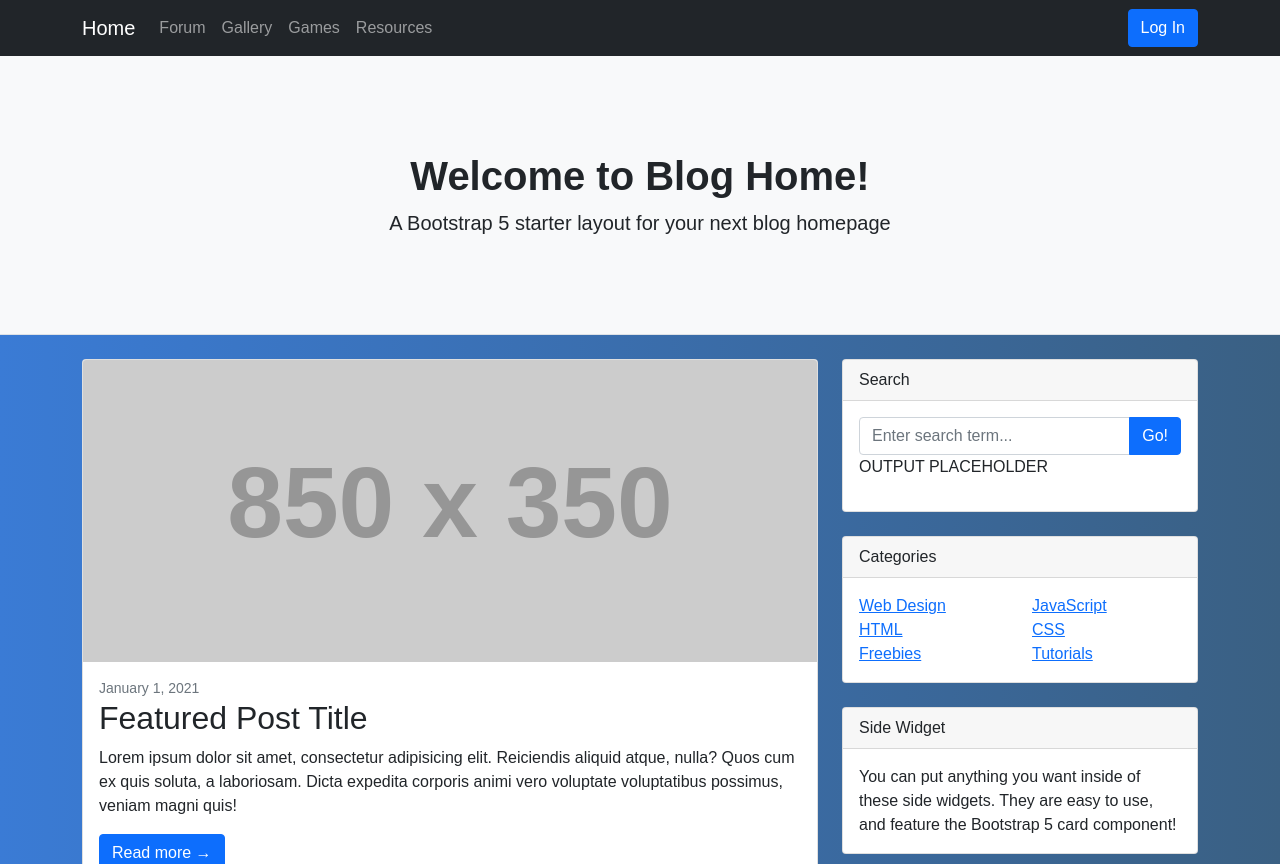
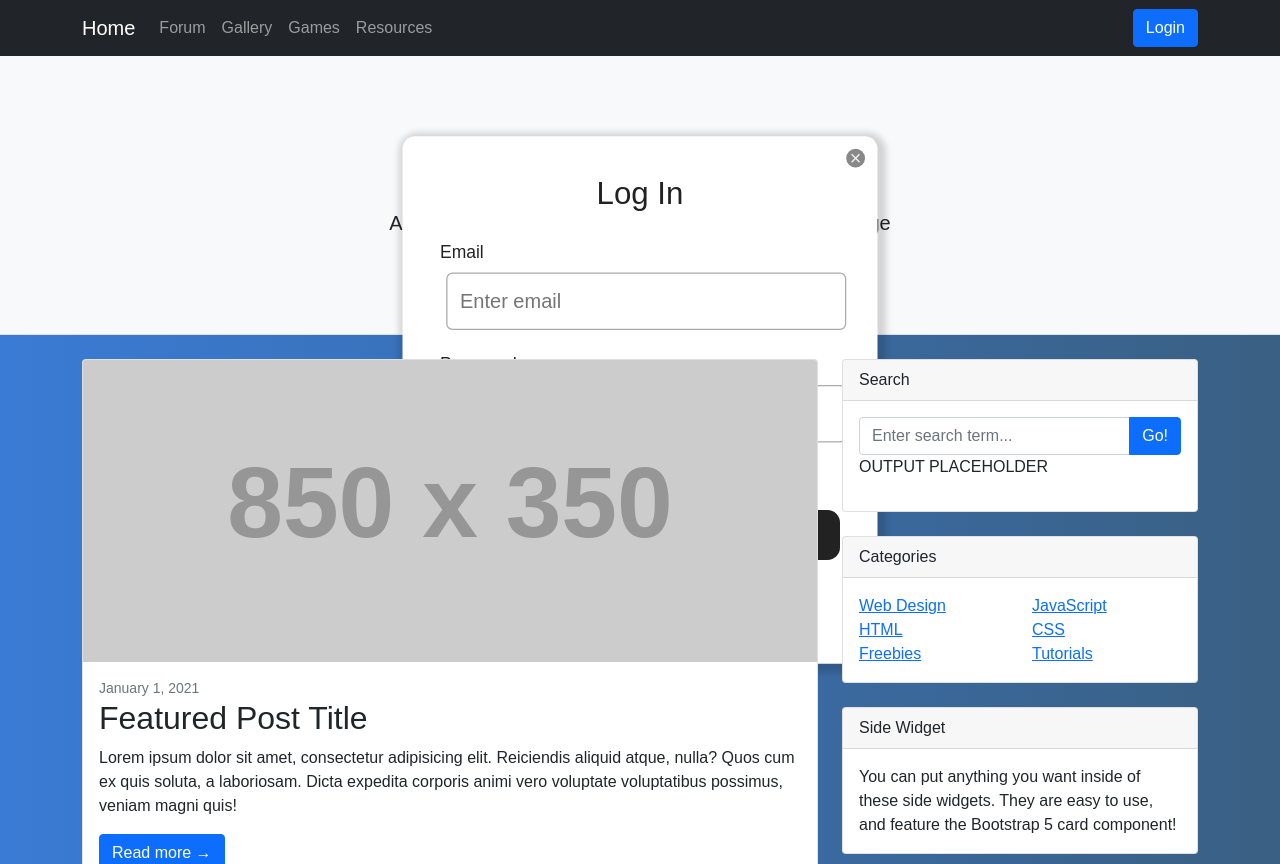
Before and after one commit to Aweesam/cen4010_fa21_g08, a PHP site: page /index.html in a window 1280 px wide. Shown: the top 864 px of the page. Run offline with PHP 8.4, Linux system fonts and the light colour scheme; grey boxes labelled with a size stand in for pictures from a placeholder-image service; some libraries are stand-ins or nearby versions.

Commit message:
new signup/login

```diff
--- a/Milestone 4/Prototype/Signup/signup.html
+++ b/Milestone 4/Prototype/Signup/signup.html
@@ -13,12 +13,10 @@
             <button type="button" class="signup-btn">Sign up</button>
             <hr>
             <p class="or">OR</p>
-            <button type="button" class="google-btn">Login with Google</button>
+            <a href="mail.google.com"><button type="button" class="google-btn">Login with Google </button></a>
             <p>Do you have an account? <a href="index.html">Sign in</a>  </p>
         </form>
     </div>
 </body>
 
-
-
 </html>
--- a/Milestone 4/Prototype/css/login.css
+++ b/Milestone 4/Prototype/css/login.css
@@ -27,24 +27,24 @@ body {
 }
 .popup {
     position: absolute;
-    top: -150%;
+    top: 50%;
     left: 50%;
-    /*opacity: 0;*/
-    transform: translate(-50%,-50%) /*scale(1.25)*/;
+    opacity: 1;
+    transform: translate(-50%,-50%) scale(1.25);
     width: 380px;
     padding: 20px 30px;
     background: #fff;
     box-shadow: 2px 2px 5px 5px rgba(0,0,0,0.15);
     border-radius: 10px;
-    transition: top 0ms ease-in-out 200ms,left
+    transition: top 0ms ease-in-out 200ms,
                 opacity 200ms ease-in-out 0ms,
                 transform 200ms ease-in-out 0ms;
 }
 .popup.active{
     top: 50%;
     opacity: 1;
-    transform: translate(-50%,-50%) scale(1.25);
-    transition: top 0ms ease-in-out 200ms,left
+    transform: translate(-50%,-50%) scale(1);
+    transition: top 0ms ease-in-out 200ms,
                 opacity 200ms ease-in-out 0ms,
                 transform 200ms ease-in-out 0ms;
 
@@ -99,6 +99,18 @@ body {
     border-radius: 10px;
     cursor: pointer;
 }
+.popup .forgot-pass{
+    text-align: center;
+}
+.popup .forgot-pass a:hover{
+    text-decoration: underline;
+}
+.popup .signup-link{
+    text-align: center;
+}
+.popup .signup-link a:hover{
+    text-decoration: underline;
+}
 .popup .form-element .form-element a {
     display: block;
     text-align: right;
--- a/Milestone 4/Prototype/css/signup.css
+++ b/Milestone 4/Prototype/css/signup.css
@@ -42,8 +42,8 @@ button{
 .signup-btn{
     background-color: #1c8adb;
 }
-.google.btn{
-    background-color: #21afde;
+.google-btn{
+    background-color: #de7621;
 }
 a{
     text-decoration: none;
--- a/Milestone 4/Prototype/index.html
+++ b/Milestone 4/Prototype/index.html
@@ -10,15 +10,8 @@
         <link rel="icon" type="image/x-icon" href="assets/favicon.ico" />
         <!-- Core theme CSS (includes Bootstrap)-->
         <link href="css/styles.css" rel="stylesheet" />
-        <link rel="stylesheet" href="css/login.css" />
-        <script>
-            document.querySelector("#show-login").addEventListener("click",function() {
-            document.querySelector(".popup").classList.add("active");
-            });
-            document.querySelector("#.popup .close-btn").addEventListener("click",function() {
-            document.querySelector(".popup").classList.remove("active");
-            });
-        </script>
+        <link rel="stylesheet" href="login.css" />
+        <script src="login.js"></script>
     </head>
     <body>
         <!-- Responsive navbar-->
@@ -35,7 +28,7 @@
                     </ul>
                     <ul class="navbar-nav ms-auto">
                         <li class="nav-item">
-                            <button type="button" class="btn btn-primary" id="show-login">Log In</button>
+                            <button type="button" class="btn btn-primary" id="show-login">Login</button>
                         </li>
                     </ul>
                 </div>
@@ -52,6 +45,8 @@
         </header>
         <!-- login pop-up content-->
         <div class="popup">
+            <!-- <div class="active">&times;</div> -->
+            <script src="login.js"></script>
             <div class="close-btn">&times;</div>
             <div class="form">
                 <h2>Log In</h2>
@@ -70,10 +65,10 @@
                 <div class="form-element">
                     <button>Sign in</button>
                 </div>
-                <p>Do you want to sign up? <a href="Signup/signup.html">Sign Up</a> </p>
-                <div class="form-element">
+                <div class="forgot-pass">
                     <a href="#">Forgot password</a>
                 </div>
+                <div class="signup-link">Not a member? <a href="signup.html"> Signup now</a>        </div>
             </div>
         </div>
         <!-- page content-->
```
